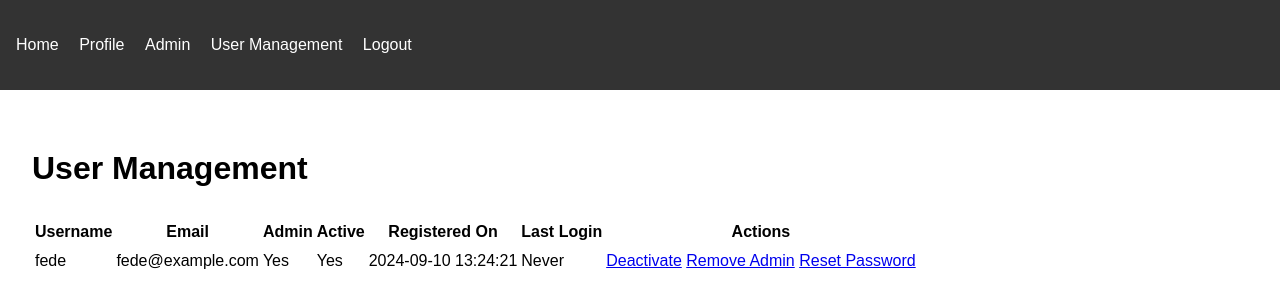
After one commit to federicoandreis/ColDag, a Flask app: page /admin/users in a window 1280 px wide. The commit adds this page. Shown: the top 308 px of the page. Run offline with Flask 3, Linux system fonts and the light colour scheme; a user stored in the database is signed in; data comes from the database, SQL or seed files in the repository; some libraries are stand-ins or nearby versions.

Commit message:
Checkpoint before revert - Develop a more robust user management system

```diff
--- a/main.py
+++ b/main.py
@@ -1,12 +1,17 @@
+import re
 from flask import Flask, render_template, request, jsonify, redirect, url_for, flash, send_file
 from flask_login import LoginManager, login_user, login_required, logout_user, current_user
 from werkzeug.security import generate_password_hash, check_password_hash
-from models import db, User, Project
+from models import db, User, UserProfile, Project
 from config import Config
 import os
 import json
 from io import BytesIO
 import networkx as nx
+from datetime import datetime, timedelta
+from functools import wraps
+import secrets
+from flask_mail import Mail, Message
 
 app = Flask(__name__)
 app.config.from_object(Config)
@@ -15,20 +20,69 @@ db.init_app(app)
 login_manager = LoginManager(app)
 login_manager.login_view = 'login'
 
+mail = Mail(app)
+
 @login_manager.user_loader
 def load_user(user_id):
     return User.query.get(int(user_id))
 
+def admin_required(f):
+    @wraps(f)
+    def decorated_function(*args, **kwargs):
+        if not current_user.is_authenticated or not current_user.is_admin:
+            flash('You do not have permission to access this page.', 'error')
+            return redirect(url_for('index'))
+        return f(*args, **kwargs)
+    return decorated_function
+
 def create_default_user():
     username = 'fede'
     password = 'admin'
+    email = 'fede@example.com'
     if not User.query.filter_by(username=username).first():
-        new_user = User(username=username, password=generate_password_hash(password), is_admin=True)
+        new_user = User(username=username, email=email, password=generate_password_hash(password), is_admin=True, email_confirmed=True)
         db.session.add(new_user)
         db.session.commit()
         print(f"Default user '{username}' created.")
     else:
         print(f"Default user '{username}' already exists.")
+
+def send_verification_email(user):
+    token = user.generate_email_confirmation_token()
+    msg = Message('Confirm Your Email',
+                  sender='noreply@yourdomain.com',
+                  recipients=[user.email])
+    msg.body = f'''To confirm your email, visit the following link:
+{url_for('verify_email', token=token, _external=True)}
+
+If you did not make this request then simply ignore this email and no changes will be made.
+'''
+    mail.send(msg)
+
+def is_password_strong(password):
+    if len(password) < 8:
+        return False
+    if not re.search(r'[A-Z]', password):
+        return False
+    if not re.search(r'[a-z]', password):
+        return False
+    if not re.search(r'\d', password):
+        return False
+    if not re.search(r'[!@#$%^&*(),.?":{}|<>]', password):
+        return False
+    return True
+
+def send_password_reset_email(user):
+    token = user.generate_password_reset_token()
+    msg = Message('Password Reset Request',
+                  sender='noreply@yourdomain.com',
+                  recipients=[user.email])
+    msg.body = f'''To reset your password, visit the following link:
+{url_for('reset_password', token=token, _external=True)}
+
+If you did not make this request then simply ignore this email and no changes will be made.
+'''
+    mail.send(msg)
 
 @app.route('/')
 @login_required
@@ -41,28 +95,104 @@ def login():
         username = request.form.get('username')
         password = request.form.get('password')
         user = User.query.filter_by(username=username).first()
-        if user and check_password_hash(user.password, password):
-            login_user(user)
-            return redirect(url_for('index'))
-        flash('Invalid username or password')
+
+        if user:
+            if user.locked_until and user.locked_until > datetime.utcnow():
+                flash('Your account is temporarily locked. Please try again later.', 'error')
+                return redirect(url_for('login'))
+
+            if check_password_hash(user.password, password):
+                if not user.is_active:
+                    flash('Your account is deactivated. Please contact an administrator.', 'error')
+                    return redirect(url_for('login'))
+                if not user.email_confirmed:
+                    flash('Please confirm your email before logging in.', 'warning')
+                    return redirect(url_for('login'))
+
+                login_user(user)
+                user.last_login = datetime.utcnow()
+                user.failed_login_attempts = 0
+                db.session.commit()
+                return redirect(url_for('index'))
+            else:
+                user.increment_failed_attempts()
+                if user.failed_login_attempts >= 5:
+                    user.lock_account()
+                    flash('Too many failed login attempts. Your account has been temporarily locked.', 'error')
+                else:
+                    flash('Invalid username or password')
+        else:
+            flash('Invalid username or password')
+
     return render_template('login.html')
 
 @app.route('/register', methods=['GET', 'POST'])
 def register():
     if request.method == 'POST':
         username = request.form.get('username')
+        email = request.form.get('email')
         password = request.form.get('password')
-        is_admin = request.form.get('is_admin') == 'on'
 
         if User.query.filter_by(username=username).first():
             flash('Username already exists')
+        elif User.query.filter_by(email=email).first():
+            flash('Email already exists')
+        elif not is_password_strong(password):
+            flash('Password is not strong enough. It should be at least 8 characters long and contain at least one uppercase letter, one lowercase letter, one digit, and one special character.')
         else:
-            new_user = User(username=username, password=generate_password_hash(password), is_admin=is_admin)
+            new_user = User(username=username, email=email, password=generate_password_hash(password))
             db.session.add(new_user)
             db.session.commit()
-            flash('Registration successful')
+            send_verification_email(new_user)
+            flash('Registration successful. Please check your email to verify your account.')
             return redirect(url_for('login'))
     return render_template('register.html')
+
+@app.route('/forgot_password', methods=['GET', 'POST'])
+def forgot_password():
+    if request.method == 'POST':
+        email = request.form.get('email')
+        user = User.query.filter_by(email=email).first()
+        if user:
+            send_password_reset_email(user)
+            flash('An email has been sent with instructions to reset your password.', 'info')
+        else:
+            flash('No account found with that email address.', 'error')
+        return redirect(url_for('login'))
+    return render_template('forgot_password.html')
+
+@app.route('/reset_password/<token>', methods=['GET', 'POST'])
+def reset_password(token):
+    user = User.verify_password_reset_token(token)
+    if not user:
+        flash('Invalid or expired token', 'error')
+        return redirect(url_for('login'))
+    if request.method == 'POST':
+        password = request.form.get('password')
+        confirm_password = request.form.get('confirm_password')
+        if password != confirm_password:
+            flash('Passwords do not match.', 'error')
+        elif not is_password_strong(password):
+            flash('Password is not strong enough. It should be at least 8 characters long and contain at least one uppercase letter, one lowercase letter, one digit, and one special character.')
+        else:
+            user.password = generate_password_hash(password)
+            user.unlock_account()  # Unlock the account when resetting password
+            db.session.commit()
+            flash('Your password has been reset.', 'success')
+            return redirect(url_for('login'))
+    return render_template('reset_password.html')
+
+@app.route('/verify_email/<token>')
+def verify_email(token):
+    user = User.query.filter_by(email_confirmation_token=token).first()
+    if user:
+        user.email_confirmed = True
+        user.email_confirmation_token = None
+        db.session.commit()
+        flash('Your email has been confirmed. You can now login.', 'success')
+    else:
+        flash('The confirmation link is invalid or has expired.', 'danger')
+    return redirect(url_for('login'))
 
 @app.route('/logout')
 @login_required
@@ -70,172 +200,88 @@ def logout():
     logout_user()
     return redirect(url_for('login'))
 
-@app.route('/save_project', methods=['POST'])
+@app.route('/profile', methods=['GET', 'POST'])
 @login_required
-def save_project():
-    data = request.json
-    project = Project(user_id=current_user.id, name=data['name'], content=json.dumps(data['content']))
-    db.session.add(project)
-    db.session.commit()
-    return jsonify({'success': True})
+def profile():
+    if not current_user.profile:
+        current_user.profile = UserProfile()
+        db.session.commit()
 
-@app.route('/get_projects')
-@login_required
-def get_projects():
-    projects = Project.query.filter_by(user_id=current_user.id).all()
-    return jsonify([{'id': p.id, 'name': p.name, 'content': json.loads(p.content)} for p in projects])
+    if request.method == 'POST':
+        current_user.profile.full_name = request.form.get('full_name')
+        current_user.profile.bio = request.form.get('bio')
+        current_user.profile.location = request.form.get('location')
+        db.session.commit()
+        flash('Profile updated successfully', 'success')
+        return redirect(url_for('profile'))
+
+    return render_template('profile.html')
 
 @app.route('/admin')
 @login_required
+@admin_required
 def admin():
-    if not current_user.is_admin:
-        flash('Access denied')
-        return redirect(url_for('index'))
     projects = Project.query.all()
     return render_template('admin.html', projects=projects)
 
-@app.route('/export_current_graph', methods=['POST'])
+@app.route('/admin/users')
 @login_required
-def export_current_graph():
-    data = request.json
-    json_data = json.dumps(data, indent=2)
-    return send_file(
-        BytesIO(json_data.encode()),
-        mimetype='application/json',
-        as_attachment=True,
-        download_name='current_graph.json'
-    )
+@admin_required
+def admin_users():
+    users = User.query.all()
+    return render_template('admin_users.html', users=users)
 
-@app.route('/export_all_graphs')
+@app.route('/admin/toggle_user/<int:user_id>')
 @login_required
-def export_all_graphs():
-    if not current_user.is_admin:
-        flash('Access denied')
-        return redirect(url_for('index'))
+@admin_required
+def toggle_user(user_id):
+    user = User.query.get_or_404(user_id)
+    if user != current_user:
+        user.is_active = not user.is_active
+        db.session.commit()
+        flash(f"User {user.username} has been {'activated' if user.is_active else 'deactivated'}.", 'success')
+    else:
+        flash("You cannot deactivate your own account.", 'error')
+    return redirect(url_for('admin_users'))
 
-    projects = Project.query.all()
-    all_graphs = {p.name: json.loads(p.content) for p in projects}
-    json_data = json.dumps(all_graphs, indent=2)
+@app.route('/admin/delete_user/<int:user_id>')
+@login_required
+@admin_required
+def delete_user(user_id):
+    user = User.query.get_or_404(user_id)
+    if user != current_user and not user.is_admin:
+        db.session.delete(user)
+        db.session.commit()
+        flash(f"User {user.username} has been deleted.", 'success')
+    else:
+        flash("You cannot delete your own account or another admin account.", 'error')
+    return redirect(url_for('admin_users'))
 
-    return send_file(
-        BytesIO(json_data.encode()),
-        mimetype='application/json',
-        as_attachment=True,
-        download_name='all_graphs.json'
-    )
+@app.route('/admin/toggle_admin/<int:user_id>')
+@login_required
+@admin_required
+def toggle_admin(user_id):
+    user = User.query.get_or_404(user_id)
+    if user != current_user:
+        user.is_admin = not user.is_admin
+        db.session.commit()
+        flash(f"Admin status for {user.username} has been {'granted' if user.is_admin else 'revoked'}.", 'success')
+    else:
+        flash("You cannot change your own admin status.", 'error')
+    return redirect(url_for('admin_users'))
 
-@app.route('/load_project_from_file', methods=['POST'])
+@app.route('/admin/reset_password/<int:user_id>')
 @login_required
-def load_project_from_file():
-    data = request.json
-    content = data.get('content')
-    try:
-        json.loads(content)  # Validate JSON
-        return jsonify({'success': True})
-    except json.JSONDecodeError:
-        return jsonify({'success': False, 'error': 'Invalid JSON format'})
+@admin_required
+def reset_password_admin(user_id):
+    user = User.query.get_or_404(user_id)
+    new_password = secrets.token_urlsafe(12)
+    user.password = generate_password_hash(new_password)
+    db.session.commit()
+    flash(f"Password for {user.username} has been reset. New password: {new_password}", 'success')
+    return redirect(url_for('admin_users'))
 
-@app.route('/graph_statistics', methods=['POST'])
-@login_required
-def graph_statistics():
-    data = request.json
-    nodes = data.get('nodes', [])
-    edges = data.get('edges', [])
-
-    G = nx.DiGraph()
-    for node in nodes:
-        G.add_node(node['id'])
-    for edge in edges:
-        G.add_edge(edge['from'], edge['to'])
-
-    stats = {
-        'num_nodes': G.number_of_nodes(),
-        'num_edges': G.number_of_edges(),
-        'avg_degree': sum(dict(G.degree()).values()) / G.number_of_nodes() if G.number_of_nodes() > 0 else 0,
-        'is_dag': nx.is_directed_acyclic_graph(G),
-        'connected_components': nx.number_connected_components(G.to_undirected()),
-        'strongly_connected_components': nx.number_strongly_connected_components(G),
-    }
-
-    if stats['is_dag']:
-        longest_path = nx.dag_longest_path(G)
-        stats['longest_path_length'] = len(longest_path) - 1
-        stats['longest_path_nodes'] = [nodes[i]['label'] for i in longest_path]
-
-        articulation_points = list(nx.articulation_points(G.to_undirected()))
-        stats['critical_nodes'] = [nodes[i]['label'] for i in articulation_points]
-
-        topo_sort = list(nx.topological_sort(G))
-        stats['topological_order'] = [nodes[i]['label'] for i in topo_sort]
-
-    stats['degree_centrality'] = nx.degree_centrality(G)
-    stats['betweenness_centrality'] = nx.betweenness_centrality(G)
-    stats['closeness_centrality'] = nx.closeness_centrality(G)
-
-    stats['eccentricity'] = nx.eccentricity(G.to_undirected())
-    stats['radius'] = nx.radius(G.to_undirected())
-    stats['diameter'] = nx.diameter(G.to_undirected())
-    stats['clustering_coefficient'] = nx.average_clustering(G.to_undirected())
-    stats['pagerank'] = nx.pagerank(G)
-
-    # Graph Coloring
-    coloring = nx.greedy_color(G.to_undirected())
-    stats['graph_coloring'] = {nodes[node_id]['label']: color for node_id, color in coloring.items()}
-    stats['chromatic_number'] = max(coloring.values()) + 1
-
-    # Minimum Spanning Tree (for undirected graphs)
-    if not nx.is_directed(G):
-        mst = list(nx.minimum_spanning_tree(G).edges())
-        stats['minimum_spanning_tree'] = [f"{nodes[u]['label']} - {nodes[v]['label']}" for u, v in mst]
-
-    # Shortest Path (Dijkstra's algorithm)
-    if len(nodes) > 1:
-        source = nodes[0]['id']
-        target = nodes[-1]['id']
-        try:
-            shortest_path = nx.dijkstra_path(G, source, target)
-            stats['shortest_path'] = [nodes[i]['label'] for i in shortest_path]
-            stats['shortest_path_length'] = nx.dijkstra_path_length(G, source, target)
-        except nx.NetworkXNoPath:
-            stats['shortest_path'] = "No path exists between the first and last nodes"
-            stats['shortest_path_length'] = float('inf')
-
-    # Cycle detection
-    try:
-        cycle = nx.find_cycle(G)
-        stats['has_cycle'] = True
-        stats['cycle'] = [nodes[node]['label'] for node in cycle]
-    except nx.NetworkXNoCycle:
-        stats['has_cycle'] = False
-
-    # Graph density
-    stats['graph_density'] = nx.density(G)
-
-    # Graph diameter explanation
-    stats['diameter_explanation'] = "The diameter of a graph is the maximum eccentricity of any vertex in the graph. In other words, it is the greatest distance between any pair of vertices."
-
-    # New advanced operations
-    # Eigenvector centrality
-    stats['eigenvector_centrality'] = nx.eigenvector_centrality(G)
-
-    # Assortativity coefficient
-    stats['assortativity_coefficient'] = nx.degree_assortativity_coefficient(G)
-
-    # Graph planarity
-    stats['is_planar'] = nx.check_planarity(G)[0]
-
-    # Convert node IDs to labels in measures
-    for measure in ['degree_centrality', 'betweenness_centrality', 'closeness_centrality', 'eccentricity', 'pagerank', 'eigenvector_centrality']:
-        stats[measure] = {nodes[node_id]['label']: value for node_id, value in stats[measure].items()}
-
-    return jsonify(stats)
-
-@app.route('/get_node_suggestions')
-@login_required
-def get_node_suggestions():
-    with open('node_suggestions.json', 'r') as f:
-        suggestions = json.load(f)
-    return jsonify(suggestions)
+# ... (keep the rest of the existing routes)
 
 if __name__ == '__main__':
     with app.app_context():
--- a/pyproject.toml
+++ b/pyproject.toml
@@ -13,6 +13,7 @@ flask-login = "^0.6.3"
 werkzeug = "^3.0.4"
 psycopg2-binary = "^2.9.9"
 networkx = "^3.3"
+flask-mail = "^0.10.0"
 
 
 [build-system]
--- /dev/null
+++ b/templates/admin_users.html
@@ -0,0 +1,38 @@
+{% extends "base.html" %}
+
+{% block content %}
+<h1>User Management</h1>
+<table>
+    <thead>
+        <tr>
+            <th>Username</th>
+            <th>Email</th>
+            <th>Admin</th>
+            <th>Active</th>
+            <th>Registered On</th>
+            <th>Last Login</th>
+            <th>Actions</th>
+        </tr>
+    </thead>
+    <tbody>
+        {% for user in users %}
+        <tr>
+            <td>{{ user.username }}</td>
+            <td>{{ user.email }}</td>
+            <td>{{ 'Yes' if user.is_admin else 'No' }}</td>
+            <td>{{ 'Yes' if user.is_active else 'No' }}</td>
+            <td>{{ user.registered_on.strftime('%Y-%m-%d %H:%M:%S') }}</td>
+            <td>{{ user.last_login.strftime('%Y-%m-%d %H:%M:%S') if user.last_login else 'Never' }}</td>
+            <td>
+                <a href="{{ url_for('toggle_user', user_id=user.id) }}">{{ 'Deactivate' if user.is_active else 'Activate' }}</a>
+                {% if not user.is_admin %}
+                <a href="{{ url_for('delete_user', user_id=user.id) }}" onclick="return confirm('Are you sure you want to delete this user?');">Delete</a>
+                {% endif %}
+                <a href="{{ url_for('toggle_admin', user_id=user.id) }}">{{ 'Remove Admin' if user.is_admin else 'Make Admin' }}</a>
+                <a href="{{ url_for('reset_password_admin', user_id=user.id) }}" onclick="return confirm('Are you sure you want to reset this user\'s password?');">Reset Password</a>
+            </td>
+        </tr>
+        {% endfor %}
+    </tbody>
+</table>
+{% endblock %}
--- a/templates/base.html
+++ b/templates/base.html
@@ -12,8 +12,10 @@
         <ul>
             <li><a href="{{ url_for('index') }}">Home</a></li>
             {% if current_user.is_authenticated %}
+                <li><a href="{{ url_for('profile') }}">Profile</a></li>
                 {% if current_user.is_admin %}
                     <li><a href="{{ url_for('admin') }}">Admin</a></li>
+                    <li><a href="{{ url_for('admin_users') }}">User Management</a></li>
                 {% endif %}
                 <li><a href="{{ url_for('logout') }}">Logout</a></li>
             {% else %}
--- a/templates/login.html
+++ b/templates/login.html
@@ -9,4 +9,6 @@
     <input type="password" id="password" name="password" required>
     <input type="submit" value="Login">
 </form>
+<p>Forgot your password? <a href="{{ url_for('forgot_password') }}">Reset it here</a></p>
+<p>Don't have an account? <a href="{{ url_for('register') }}">Register here</a></p>
 {% endblock %}
--- a/templates/register.html
+++ b/templates/register.html
@@ -5,10 +5,16 @@
 <form method="POST">
     <label for="username">Username:</label>
     <input type="text" id="username" name="username" required>
+
+    <label for="email">Email:</label>
+    <input type="email" id="email" name="email" required>
+
     <label for="password">Password:</label>
     <input type="password" id="password" name="password" required>
+
     <label for="is_admin">Admin:</label>
     <input type="checkbox" id="is_admin" name="is_admin">
+
     <input type="submit" value="Register">
 </form>
 {% endblock %}
```
Also changed, not shown: config.py (+8 -0 lines), models.py (+59 -1 lines), templates/forgot_password.html (added, +11 -0 lines), templates/profile.html (added, +26 -0 lines), templates/reset_password.html (added, +12 -0 lines), 1 other file.
